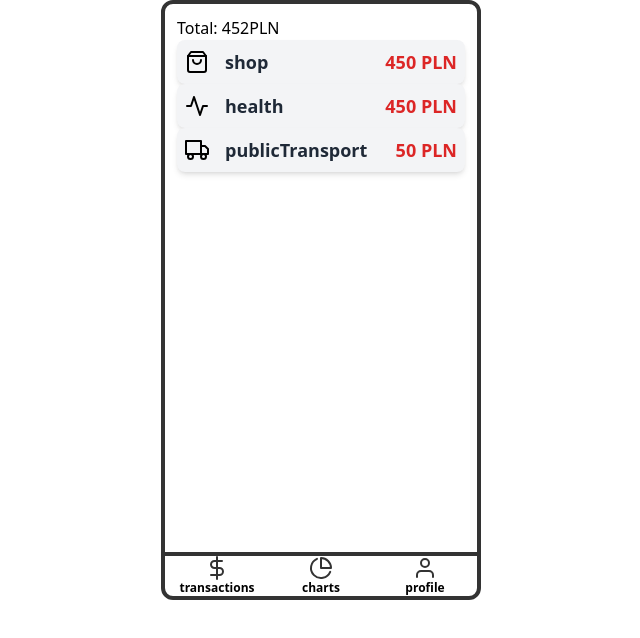
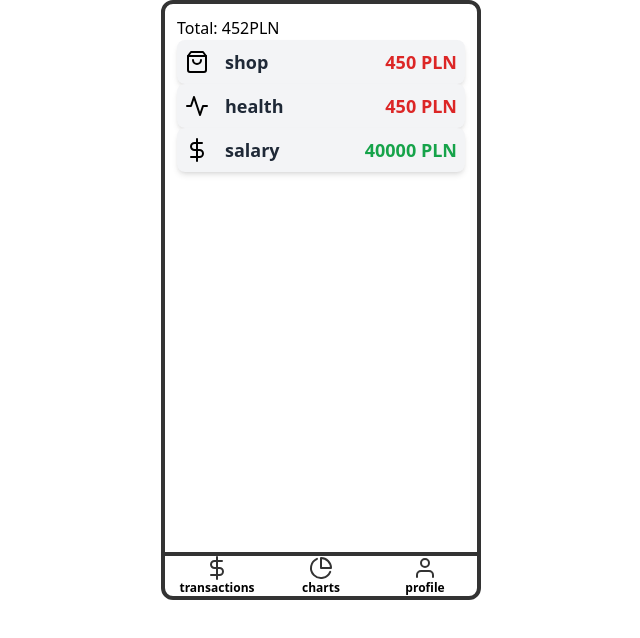
Before and after one commit to DevMisha18/finance-tracker, a React (Vite) app: page /transactions in a window 1280 px wide. Shown: the top 638 px of the page, without its empty margins (319-959 px from the left). Built offline with nearby package versions, Linux system fonts and the light colour scheme.

Commit message:
fix: ExpenseCard -> TransactionCard
can be used as both now

```diff
--- a/src/pages/Transactions/ExpenseCard.jsx
+++ b/src/pages/Transactions/TransactionCard.jsx
@@ -1,4 +1,5 @@
 import PropTypes from "prop-types";
+import salary from "./assets/types/salary.svg";
 import shop from "./assets/types/shop.svg";
 import health from "./assets/types/health.svg";
 import housing from "./assets/types/housing.svg";
@@ -7,6 +8,7 @@ import publicTransport from "./assets/types/public transport.svg";
 import travel from "./assets/types/travel.svg";
 
 const iconMap = {
+  salary,
   shop,
   health,
   housing,
@@ -15,7 +17,12 @@ const iconMap = {
   travel,
 };
 
-export default function ExpenseCard({ expenseType, money }) {
+const textColors = {
+  green: "text-green-600",
+  red: "text-red-600",
+};
+
+export default function ExpenseCard({ expenseType, money, color }) {
   return (
     <div
       className="flex justify-between items-center gap-6
@@ -27,15 +34,20 @@ export default function ExpenseCard({ expenseType, money }) {
           alt={`${expenseType} Icon`}
           className="size-full"
         />
-        <p className="text-lg font-semibold text-gray-800">{expenseType}</p>
+        <p className={`text-lg font-semibold text-gray-800`}>{expenseType}</p>
       </div>
-      <p className="text-lg font-bold text-red-600">{money} PLN</p>
+      <p className={`text-lg font-bold ${textColors[color]}`}>{money} PLN</p>
     </div>
   );
 }
 
+ExpenseCard.defaultProps = {
+  color: "red",
+};
+
 ExpenseCard.propTypes = {
   expenseType: PropTypes.oneOf([
+    "money",
     "shop",
     "health",
     "housing",
@@ -44,4 +56,5 @@ ExpenseCard.propTypes = {
     "travel",
   ]).isRequired,
   money: PropTypes.number.isRequired,
+  color: PropTypes.oneOf(["green", "red"]),
 };
--- a/src/pages/Transactions/index.jsx
+++ b/src/pages/Transactions/index.jsx
@@ -1,13 +1,13 @@
-import Transaction from "./ExpenseCard";
+import TransactionCard from "./TransactionCard";
 
 export default function Transactions() {
   return (
     <>
       <header>Total: 452PLN</header>
       <article className="flex flex-col ">
-        <Transaction expenseType="shop" money={450} />
-        <Transaction expenseType="health" money={450} />
-        <Transaction expenseType="publicTransport" money={50} />
+        <TransactionCard expenseType="shop" money={450} />
+        <TransactionCard expenseType="health" money={450} />
+        <TransactionCard expenseType="salary" money={40000} color="green" />
       </article>
     </>
   );
```
Also changed, not shown: src/pages/Transactions/assets/types/salary.svg (added).
